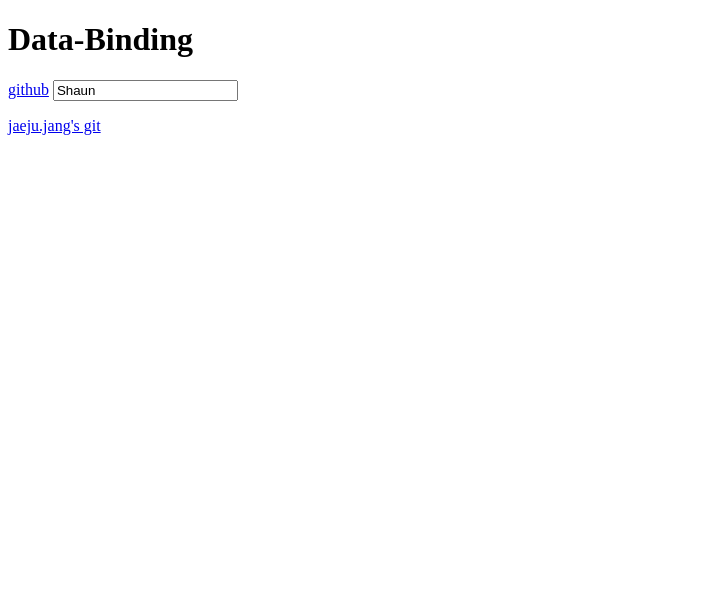
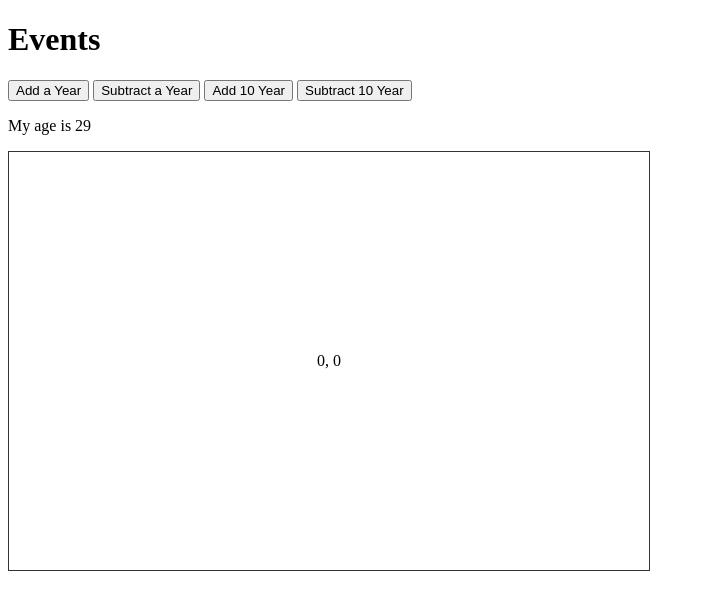
Before and after one commit to jjj0611/vuejs_practice, a plain HTML site: page index.html in a window 1280 px wide. Shown: the whole page, without its empty margins (0-705 px from the left). Drawn offline with nearby package versions, Linux system fonts and the light colour scheme.

Commit message:
[EDIT] tutorial#5 event 처리에 대한 기능을 구현해보았습니다.

```diff
--- a/app.js
+++ b/app.js
@@ -1,14 +1,20 @@
 new Vue({
   el: '#vue-app',
   data: {
-    name: 'Shaun',
-    job: 'Ninza',
-    website: 'http://www.github.com/jjj0611',
-    websiteTag: '<a href="http://www.github.com/jjj0611">jaeju.jang\'s git</a>'
+    age: 29,
+    x: 0,
+    y: 0
   },
   methods: {
-    greet: function(time) {
-      return 'Good ' + time + ' ' + this.name;
+    add: function(inc) {
+      this.age += inc;
+    },
+    subtract: function(dec) {
+      this.age -= dec;
+    },
+    updateXY: function(event) {
+      this.x = event.offsetX;
+      this.y = event.offsetY;
     }
   }
 });
--- a/index.html
+++ b/index.html
@@ -10,11 +10,14 @@
 </head>
 <body>
   <div id="vue-app">
-    <h1>Data-Binding</h1>
-    <a v-bind:href="website">github</a>
-    <input type="text" v-bind:value="name" >
-    <p v-html="websiteTag"></p>
+    <h1>Events</h1>
+    <button @click="add(1)">Add a Year</button>
+    <button v-on:click="subtract(1)">Subtract a Year</button>
+    <button v-on:dblclick="add(10)">Add 10 Year</button>
+    <button @dblclick="subtract(10)">Subtract 10 Year</button>
+    <p>My age is {{ age }}</p>
 
+    <div id="canvas" v-on:mousemove="updateXY">{{x}}, {{y}}</div>
   </div>
 
   <script src="app.js"></script>
--- a/style.css
+++ b/style.css
@@ -0,0 +1,6 @@
+#canvas {
+	width: 600px;
+	padding: 200px 20px;
+	text-align: center;
+	border: 1px solid #333;
+}
```
